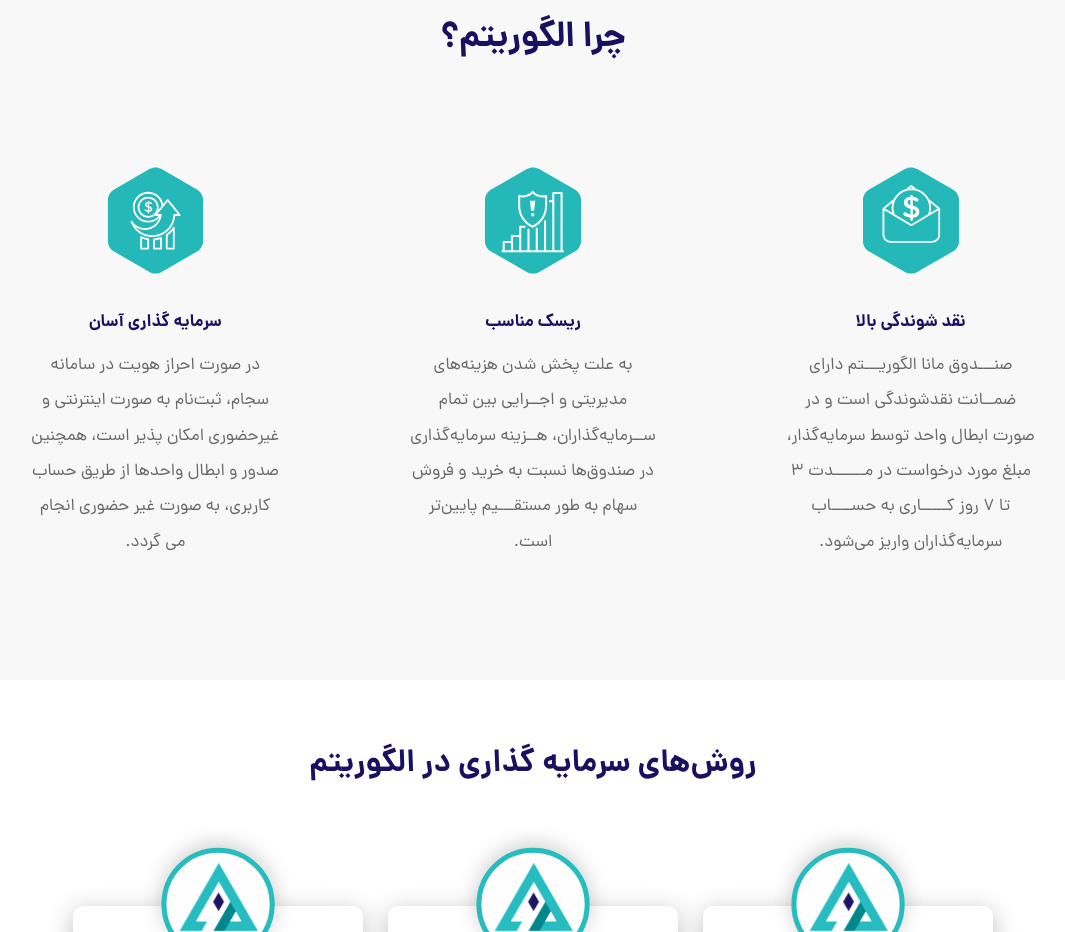
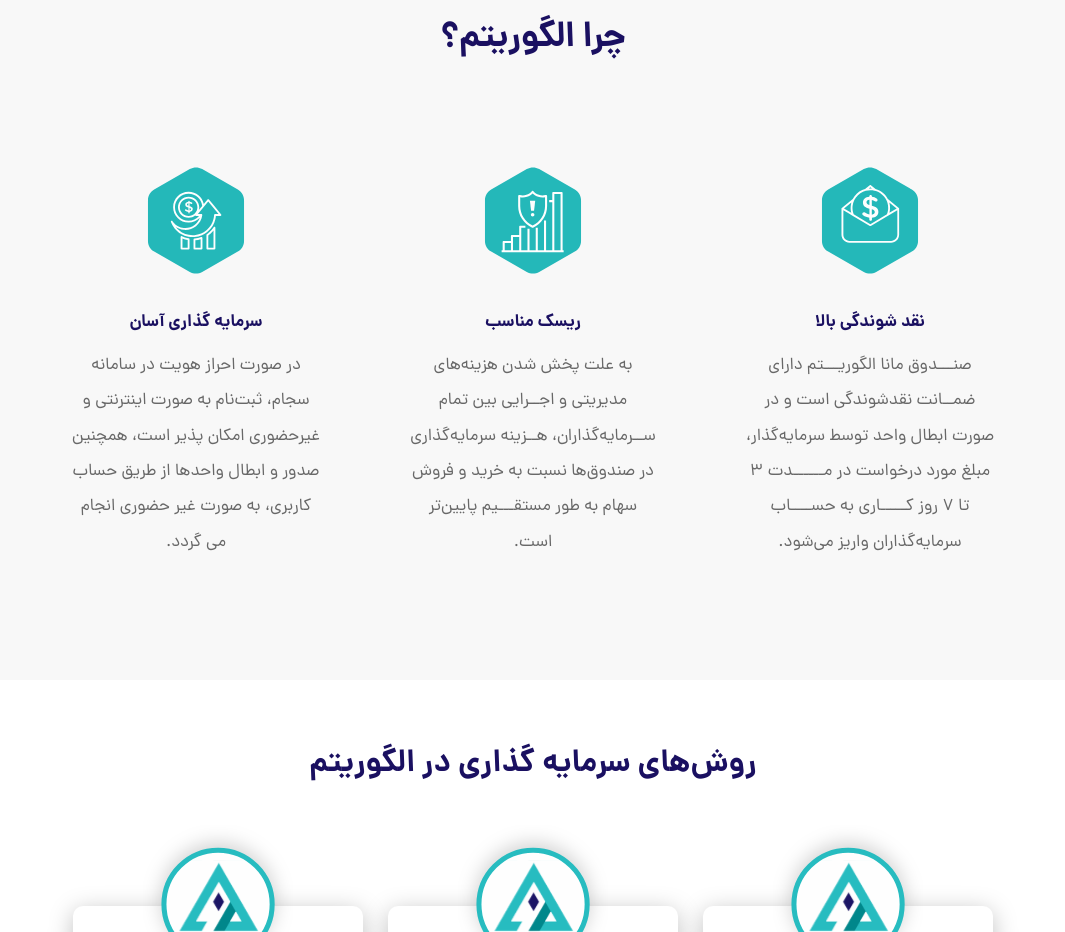
Before and after one commit to najdi123/Algorithm, a Next.js app: page / in a window 1280 px wide. Shown: the part 2260-3192 px from the top of the page, without its empty margins (107-1172 px from the left). Built offline with nearby package versions, Linux system fonts and the light colour scheme.

Commit message:
section5 final ok

```diff
--- a/src/components/Section5/section5.module.scss
+++ b/src/components/Section5/section5.module.scss
@@ -139,13 +139,13 @@
 
       .itemsWrapper {
         display: flex;
-        justify-content: space-between;
+        justify-content: center;
         margin: 41.3px 0 0;
         padding: 0;
         .item{
           //width: 209.6px;
           padding: 22.2px 22.2px 12.3px 22.2px;
-          margin: 0;
+          margin: 0 6px 0;
           .icon {
             width: 69.0px;
             height: 69.0px;
@@ -191,7 +191,7 @@
 
       .itemsWrapper {
         display: flex;
-        justify-content: space-between;
+        justify-content: center;
         margin: 53.3px 0 0;
         padding: 0;
         .item{
@@ -201,7 +201,7 @@
           .icon {
             width: 89.0px;
             height: 89.0px;
-            margin: 0;
+            margin: 0 7px 0;
           }
 
           .itemTitle {
@@ -244,13 +244,13 @@
 
       .itemsWrapper {
         display: flex;
-        justify-content: space-around;
+        justify-content: center;
         margin: 64.5px 0 0;
         padding: 0;
         .item{
           //width: 327.4px;
           padding: 34.7px 34.7px 19.2px 34.7px;
-          margin: 0;
+          margin: 0 8.8px 0;
           .icon {
             width: 107.7px;
             height: 107.7px;
@@ -298,13 +298,13 @@
 
       .itemsWrapper {
         display: flex;
-        justify-content: space-around;
+        justify-content: center;
         padding: 73.7px 0 0;
         margin: 0;
         .item{
           //width: 374.2px;
           padding: 35.3px 22.4px 19.4px 22.4px;
-          margin: 0;
+          margin: 0 9.7px 0;
           .icon {
             width: 123.1px;
             height: 123.1px;
@@ -351,13 +351,13 @@
 
       .itemsWrapper {
         display: flex;
-        justify-content: space-around;
+        justify-content: center;
         margin: 91px 0 0;
         padding: 0;
         .item{
           width: 462px;
           padding: 43.6px 27.6px 24.0px 27.6px;
-          margin: 0;
+          margin: 0 12px 0;
           .icon {
             width: 152px;
             height: 152px;
@@ -405,13 +405,13 @@
 
       .itemsWrapper {
         display: flex;
-        justify-content: space-around;
+        justify-content: center;
         margin: 91px 0 0;
         padding: 0;
         .item{
           width: 462px;
           padding: 49px 31px 27px 31px;
-          margin: 0;
+          margin: 0 13.5px 0;
           .icon {
             width: 152px;
             height: 152px;
```
